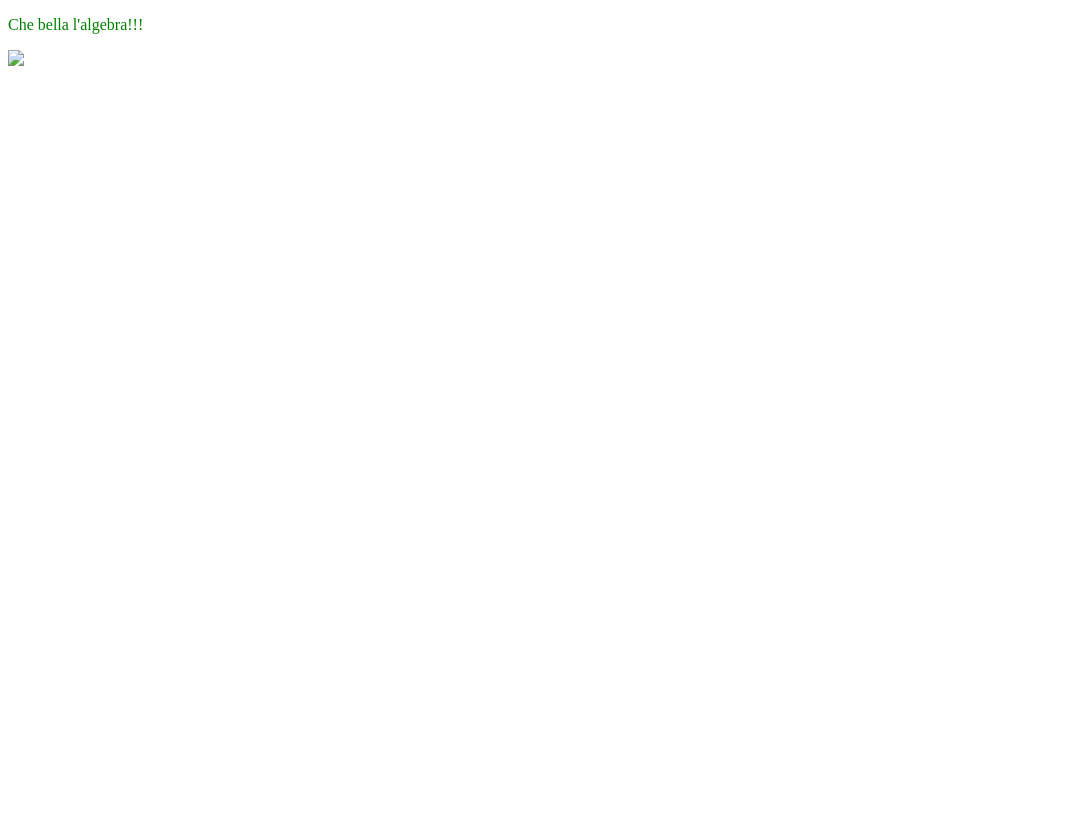
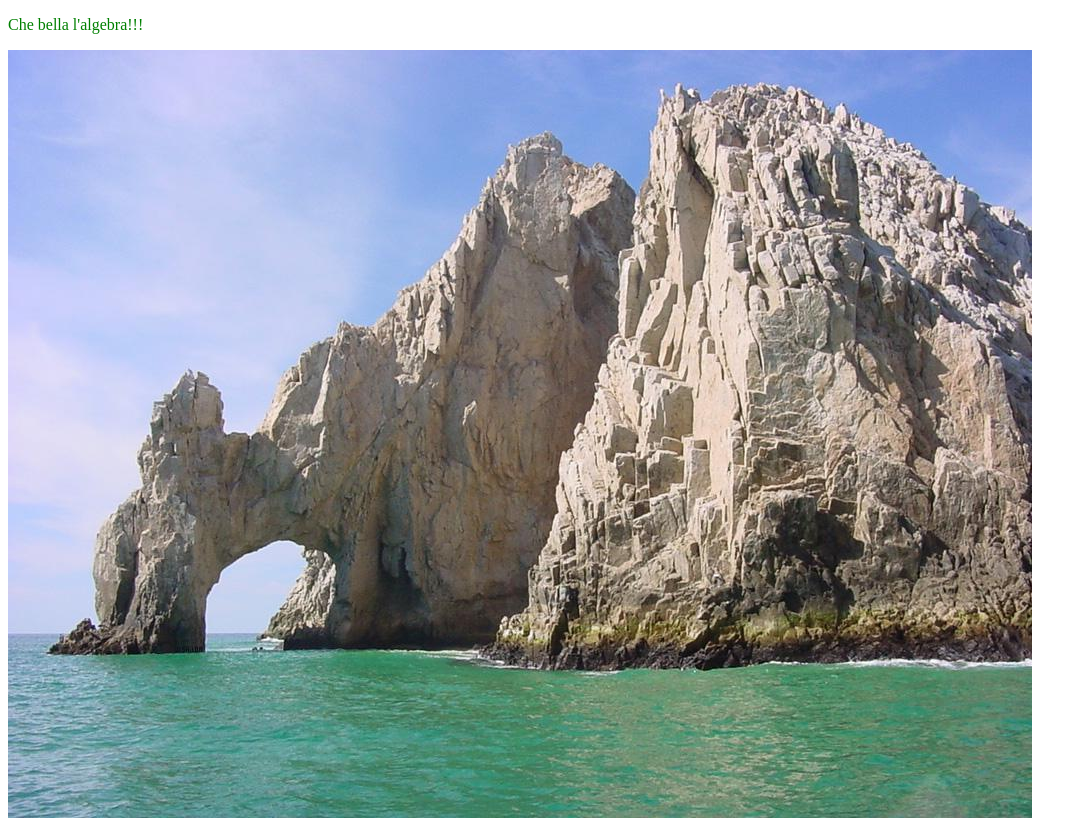
Before and after one commit to davidpermutti/Prova.github.io, a plain HTML site: page index.html in a window 1280 px wide. Shown: the whole page, without its empty margins (0-1087 px from the left). Before the commit the page ends 800 px from the top, so only its background shows below. Drawn offline with Linux system fonts and the light colour scheme.

Commit message:
Update index.html

```diff
--- a/index.html
+++ b/index.html
@@ -10,6 +10,6 @@ body  {
   </head>
 <body>
   <p> Che bella l'algebra!!!  </p>
-  <img src= />
+  <img src= Cabo.JPG />
   </body>
 </html>
```
